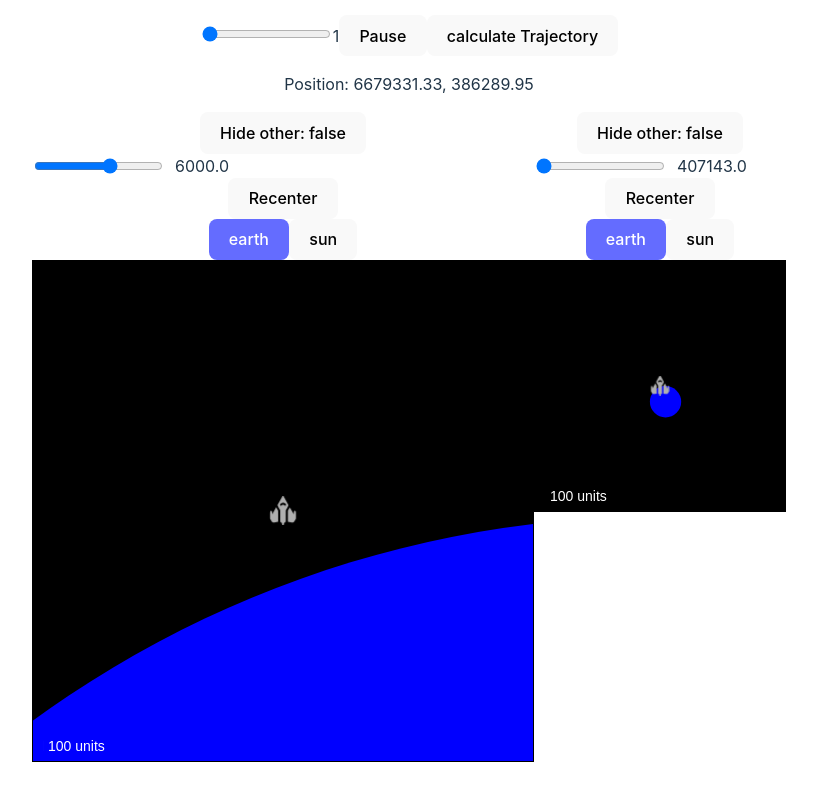
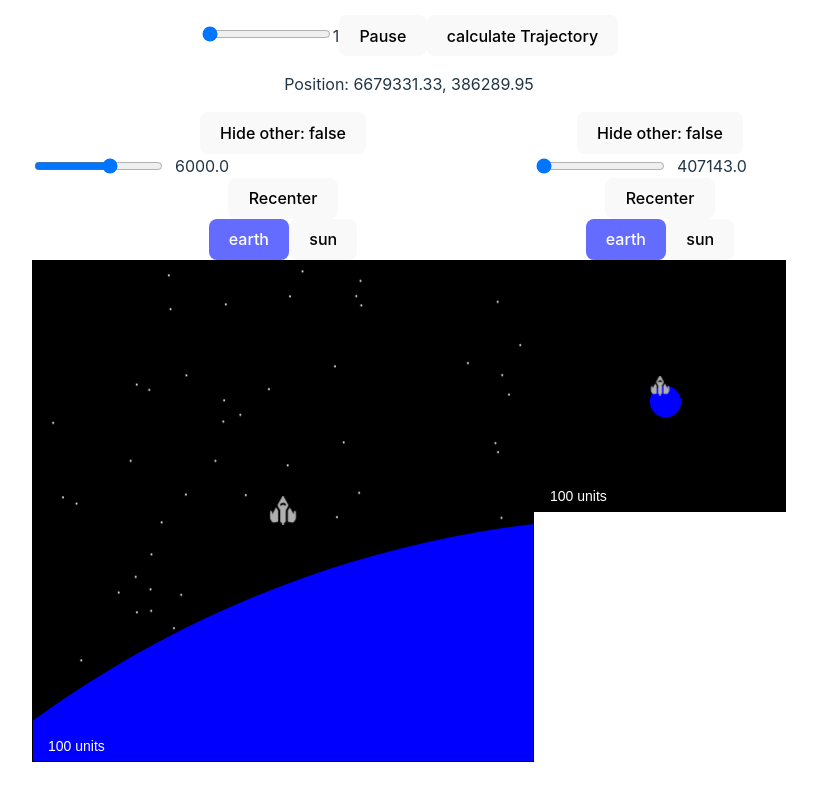
Before and after one commit to JosephRodolfo/space-ship-2, a Vue app: page / in a window 1280 px wide. Shown: the part 314-1114 px from the top of the page, without its empty margins (231-1048 px from the left). Built offline with nearby package versions, Linux system fonts and the light colour scheme.

Commit message:
slow down background movement, delete unneeded code

```diff
--- a/src/components/Canvas.vue
+++ b/src/components/Canvas.vue
@@ -77,9 +77,9 @@ function updateBackgroundPosition(
   const movementScaleFactor = 0.00001;
 
   let newXOffset =
-    offset.x! + (velocity.x || 0 / 100000000000) * movementScaleFactor;
+    offset.x! + (velocity.x! / 100 || 0 / 1000000000000) * movementScaleFactor;
   let newYOffset =
-    offset.y! + (velocity.y || 0 / 100000000000) * movementScaleFactor;
+    offset.y! + (velocity.y! / 100 || 0 / 1000000000000) * movementScaleFactor;
 
   return {
     x: (newXOffset + starBackgroundSize) % starBackgroundSize,
@@ -290,15 +290,19 @@ function draw() {
     if (passedTrajectoryEnd.value && computedTrajectoryData.value.length > 0 && trajectoryCtx.value) {
     const trajectoryCanvas = trajectoryCtx.value.canvas;
     ctx.save();
+    if (currentReferenceBody.value) {
       cumulativeX += currentReferenceBody.value!.position.x! - lastX;
       cumulativeX += currentReferenceBody.value!.position.y! - lastY;
+    }
 
     const offsetX = (computedTrajectoryData.value[0].x! + cumulativeX - props.ship!.position.x!) * scaleFactor.value;
     const offsetY = (computedTrajectoryData.value[0].y! + cumulativeY - props.ship!.position.y!) * scaleFactor.value;
     const drawStartX = (trajectoryCanvas.width / 2) - offsetX - ( canvas!.width / 2);
     const drawStartY = (trajectoryCanvas.height / 2) - offsetY - (canvas!.height / 2);
-    lastX = currentReferenceBody.value!.position.x! ;
-    lastY = currentReferenceBody.value!.position.y!
+    if (currentReferenceBody.value) {
+    lastX = currentReferenceBody.value!.position.x!;
+    lastY = currentReferenceBody.value!.position.y!;
+    }
     ctx.drawImage(trajectoryCanvas, drawStartX, drawStartY, canvas!.width, canvas!.height, 0, 0, canvas!.width, canvas!.height);
 
     ctx.restore();
--- a/src/components/Dashboard.vue
+++ b/src/components/Dashboard.vue
@@ -27,7 +27,7 @@
       }"
       :ship="currentScenario.ship"
       :other-objects="currentScenario.otherBodies"
-      :background="false"
+      :background="true"
     ></CanvasWithControls>
     <CanvasWithControls
       :magnificationOpts="{
@@ -82,14 +82,8 @@ function initCalculateTrajectory() {
     :
     currentScenario.value.ship.velocity;
     const relativePosition =
-    // currentReferenceBody.value
-    // ? physics.calculateRelativePosition(currentScenario.value.ship.position, currentReferenceBody.value!.position)
-    // :
     currentScenario.value.ship.position;
     const relativeAcceleration =
-    // currentReferenceBody.value
-    // ? physics.calculateRelativeAcceleration(currentScenario.value.ship.acceleration, currentReferenceBody.value!.acceleration)
-    // :
     currentScenario.value.ship.acceleration;
     mainStore.setTrajectoryData([]);
     const position = { x: relativePosition.x, y: relativePosition.y };
--- a/src/entitites/ship.ts
+++ b/src/entitites/ship.ts
@@ -29,11 +29,6 @@ export class Ship extends CelestialBody {
     this.physics = new Physics();
   }
 
-  // applyThrust({ x = 0, y = 0 }: Vector2D) {
-  //     this.acceleration.x! += x || 0;
-  //     this.acceleration.y! += y || 0;
-  // }
-
   applyThrust(force: Vector2D, timeStep: number) {
     const scaledForce = {
       x: force.x! * timeStep,
@@ -51,10 +46,6 @@ export class Ship extends CelestialBody {
     this.acceleration.x = acceleration.x;
     this.acceleration.y = acceleration.y;
   }
-  updatePhysics(timeStep: number) {
-    this.velocity.x! += this.acceleration.x! * timeStep;
-    this.velocity.y! += this.acceleration.y! * timeStep;
-  }
   get rotationAngle(): number {
     if (this.acceleration.x === 0 && this.acceleration.y === 0) {
       return this._rotationAngle!;
```
